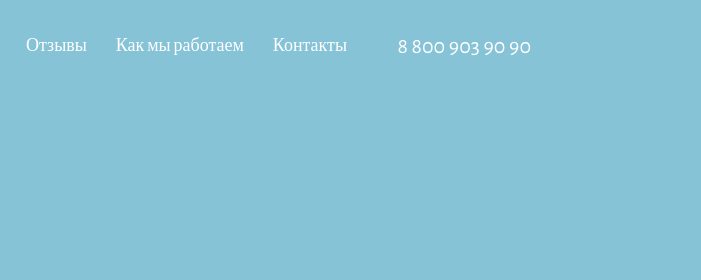
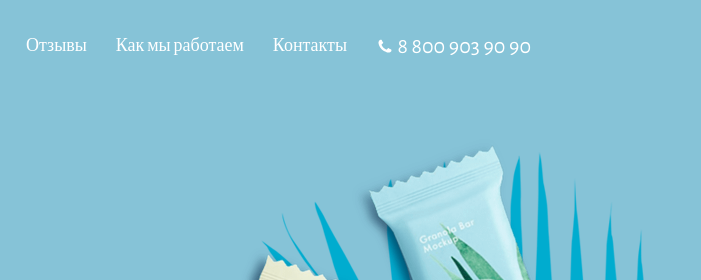
Before and after one commit to Dzeko-br/Education_base, a plain HTML site: page index.html in a window 1280 px wide. Shown: the top 280 px of the page, 579-1280 px from the left. Drawn offline with nearby package versions, Linux system fonts and the light colour scheme; the site is published under a folder, as on GitHub Pages, so addresses that start at the root find nothing.

Commit message:
Фикс отображения картинок 2

```diff
--- a/css/blocks/_chooko.scss
+++ b/css/blocks/_chooko.scss
@@ -1,6 +1,6 @@
 .chooko {
-    background: url('../../images/chookolate.png') 90% center no-repeat,
-    url('../../images/bg_list.png') right bottom no-repeat;
+    background: url('../images/chookolate.png') 90% center no-repeat,
+    url('../images/bg_list.png') right bottom no-repeat;
     background-color: $blueColor;
     min-height: 60vh;
     color: #fff;
--- a/index.html
+++ b/index.html
@@ -47,7 +47,7 @@
                         </nav>
                         <!--вопросы-->
                         <a href="tel:88009039090" class="contacts-phone">
-                            <img class="contacts-phone__icon" src="/images/icons/phone.svg">
+                            <img class="contacts-phone__icon" src="images/icons/phone.svg">
                             <span class="contacts-phone__text">8 800 903 90 90</span>
                         </a>
                     </header>
```
Also changed, not shown: css/main.css.
